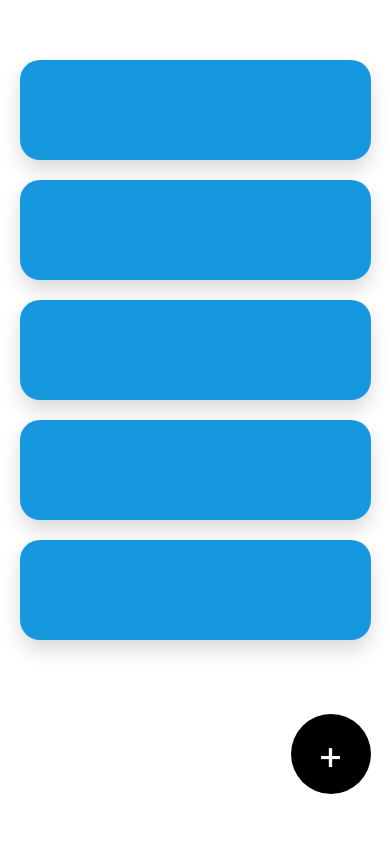
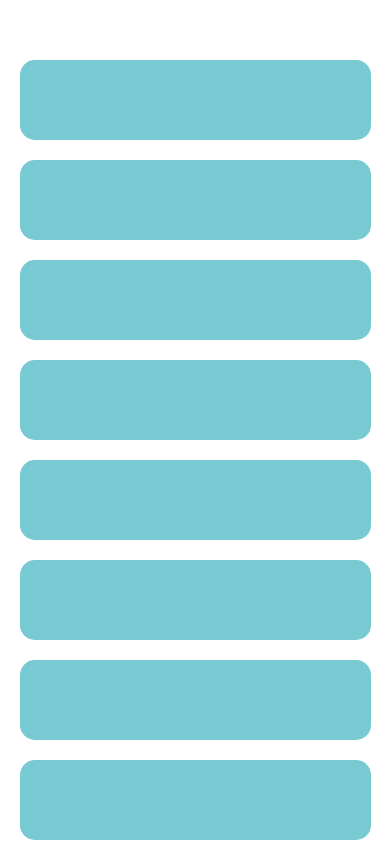
Before and after one commit to Emmanuel-MacAnThony/reanimated, a React Native app: screen / in a window 390 px wide. Built offline with nearby package versions, Linux system fonts and the light colour scheme.

Commit message:
animates flatlist

```diff
--- a/App.tsx
+++ b/App.tsx
@@ -1,114 +1,40 @@
 import {
+  FlatList,
+  StatusBar,
   StyleSheet,
   Text,
   View,
-  ScrollView,
-  SafeAreaView,
-  StatusBar,
-  TouchableOpacity,
+  ViewToken,
 } from "react-native";
-import React, { useState, useCallback, useRef, useEffect } from "react";
-import Animated, {
-  FadeIn,
-  FadeOut,
-  Layout,
-  ZoomIn,
-  ZoomOut,
-} from "react-native-reanimated";
+import React from "react";
+import ListItem from "./components/ListItem";
+import { useSharedValue } from "react-native-reanimated";
 
-export const LIST_ITEM_COLOR = "#1798DE";
+const data = new Array(50).fill(0).map((_, index) => ({ id: index }));
 
-interface Item {
-  id: number;
+export default function App() {
+  const viewableItems = useSharedValue<ViewToken[]>([]);
+  return (
+    <View style={styles.container}>
+      <StatusBar />
+      <FlatList
+        contentContainerStyle={{ paddingTop: 40 }}
+        data={data}
+        renderItem={({ item }) => {
+          return <ListItem item={item} viewableItems={viewableItems} />;
+        }}
+        keyExtractor={(item) => item.id.toString()}
+        onViewableItemsChanged={({ viewableItems: vItems }) => {
+          viewableItems.value = vItems;
+        }}
+      />
+    </View>
+  );
 }
-
-// new Array(5).fill(0).map((_, idx) => { return { id: idx };})
-
-const App = () => {
-  const [items, setItems] = useState<Item[]>(
-    new Array(5).fill(0).map((_, idx) => {
-      return { id: idx };
-    })
-  );
-
-  const initialMode = useRef<boolean>(true);
-
-  useEffect(() => {
-    initialMode.current = false;
-  }, []);
-
-  const onAdd = useCallback(() => {
-    setItems((currentItems) => {
-      const nextItemId = (currentItems[currentItems.length - 1]?.id ?? 0) + 1;
-      return [...currentItems, { id: nextItemId }];
-    });
-  }, []);
-
-  const onDelete = useCallback((itemId: number) => {
-    setItems((currentItems) => {
-      return currentItems.filter((item) => item.id !== itemId);
-    });
-  }, []);
-
-  return (
-    <SafeAreaView style={styles.container}>
-      <StatusBar backgroundColor={"transparent"} />
-      <TouchableOpacity style={styles.floatingButton} onPress={onAdd}>
-        <Text style={{ color: "white", fontSize: 40 }}>+</Text>
-      </TouchableOpacity>
-      <ScrollView
-        style={{ flex: 1 }}
-        contentContainerStyle={{ paddingVertical: 50 }}
-      >
-        {items.map((item, idx) => {
-          return (
-            <Animated.View
-              entering={initialMode.current ? FadeIn.delay(100 * idx) : FadeIn}
-              exiting={FadeOut}
-              style={styles.listItem}
-              key={item.id}
-              onTouchEnd={() => onDelete(item.id)}
-              layout={Layout.delay(100)}
-            />
-          );
-        })}
-      </ScrollView>
-    </SafeAreaView>
-  );
-};
-
-export default App;
 
 const styles = StyleSheet.create({
   container: {
     flex: 1,
     backgroundColor: "#fff",
-    //alignItems: "center",
-    //justifyContent: "center",
-  },
-  floatingButton: {
-    width: 80,
-    aspectRatio: 1,
-    backgroundColor: "black",
-    borderRadius: 40,
-    position: "absolute",
-    bottom: 50,
-    right: "5%",
-    zIndex: 10,
-    alignItems: "center",
-    justifyContent: "center",
-  },
-  listItem: {
-    height: 100,
-    backgroundColor: LIST_ITEM_COLOR,
-    width: "90%",
-    marginVertical: 10,
-    borderRadius: 20,
-    alignSelf: "center",
-    elevation: 5,
-    shadowColor: "black",
-    shadowOpacity: 0.15,
-    shadowOffset: { width: 0, height: 10 },
-    shadowRadius: 20,
   },
 });
--- a/components/ListItem.tsx
+++ b/components/ListItem.tsx
@@ -1,139 +1,41 @@
-import { Dimensions, StyleSheet, Text, View } from "react-native";
+import { StyleSheet, Text, View, ViewToken } from "react-native";
 import React from "react";
-import { TaskInterface } from "../App";
-import {
-  PanGestureHandler,
-  PanGestureHandlerGestureEvent,
-  PanGestureHandlerProps,
-} from "react-native-gesture-handler";
 import Animated, {
-  runOnJS,
-  useAnimatedGestureHandler,
   useAnimatedStyle,
-  useSharedValue,
   withTiming,
 } from "react-native-reanimated";
-import { FontAwesome5 } from "@expo/vector-icons";
 
-interface ListItemProps
-  extends Pick<PanGestureHandlerProps, "simultaneousHandlers"> {
-  task: TaskInterface;
-  onDismiss?: (task: TaskInterface) => void;
+interface IProps {
+  viewableItems: Animated.SharedValue<ViewToken[]>;
+  item: {
+    id: number;
+  };
 }
 
-const { width: SCREEN_WIDTH } = Dimensions.get("window");
-
-const LIST_ITEM_HEIGHT = 70;
-
-const TRANSLATE_X_THRESHOLD = -SCREEN_WIDTH * 0.3;
-
-const ListItem: React.FC<ListItemProps> = ({
-  task,
-  onDismiss,
-  simultaneousHandlers,
-}) => {
-  const translateX = useSharedValue(0);
-  const itemHeight = useSharedValue(LIST_ITEM_HEIGHT);
-  const marginVertical = useSharedValue(10);
-  const opacity = useSharedValue(1);
-
-  const panGestureEventHandler =
-    useAnimatedGestureHandler<PanGestureHandlerGestureEvent>({
-      onStart: () => {},
-      onActive: (event) => {
-        translateX.value = event.translationX;
-      },
-      onEnd: () => {
-        const shouldBeDismissed = translateX.value < TRANSLATE_X_THRESHOLD;
-        if (shouldBeDismissed) {
-          translateX.value = withTiming(-SCREEN_WIDTH);
-          itemHeight.value = withTiming(0);
-          marginVertical.value = withTiming(0);
-          opacity.value = withTiming(0, undefined, (isFinished) => {
-            if (isFinished && onDismiss) {
-              runOnJS(onDismiss)(task);
-            }
-          });
-        } else {
-          translateX.value = withTiming(0);
-        }
-      },
-    });
-
+const ListItem: React.FC<IProps> = ({ viewableItems, item }) => {
   const rStyle = useAnimatedStyle(() => {
+    const isVisible = Boolean(
+      viewableItems.value
+        .filter((item) => item.isViewable)
+        .find((viewableItem) => viewableItem.item.id === item.id)
+    );
     return {
-      transform: [{ translateX: translateX.value }],
+      opacity: withTiming(isVisible ? 1 : 0),
+      transform: [{ scale: withTiming(isVisible ? 1 : 0.6) }],
     };
   });
 
-  const rIconContainerStyle = useAnimatedStyle(() => {
-    const opacity = withTiming(
-      translateX.value < TRANSLATE_X_THRESHOLD ? 1 : 0
-    );
-    return { opacity };
-  });
-
-  const rTaskContainerStyle = useAnimatedStyle(() => {
-    return {
-      height: itemHeight.value,
-      marginVertical: marginVertical.value,
-      opacity: opacity.value,
-    };
-  });
-
-  return (
-    <Animated.View style={[styles.taskContainer, rTaskContainerStyle]}>
-      <Animated.View style={[styles.iconContainer, rIconContainerStyle]}>
-        <FontAwesome5
-          name={"trash-alt"}
-          size={LIST_ITEM_HEIGHT * 0.4}
-          color="red"
-        />
-      </Animated.View>
-      <PanGestureHandler
-        onGestureEvent={panGestureEventHandler}
-        simultaneousHandlers={simultaneousHandlers}
-      >
-        <Animated.View style={[styles.task, rStyle]}>
-          <Text style={styles.taskTitle}>{task.title}</Text>
-        </Animated.View>
-      </PanGestureHandler>
-    </Animated.View>
-  );
+  return <Animated.View style={[styles.listItem, rStyle]} />;
 };
 
 const styles = StyleSheet.create({
-  iconContainer: {
-    height: LIST_ITEM_HEIGHT,
-    width: LIST_ITEM_HEIGHT,
-    position: "absolute",
-    right: "10%",
-    justifyContent: "center",
-    alignItems: "center",
-  },
-  task: {
+  listItem: {
+    height: 80,
     width: "90%",
-    height: LIST_ITEM_HEIGHT,
-    backgroundColor: "white",
-    justifyContent: "center",
-    paddingLeft: 20,
-    shadowOpacity: 0.08,
-    shadowOffset: {
-      width: 0,
-      height: 20,
-    },
-    shadowRadius: 10,
-    elevation: 5,
-    borderRadius: 10,
-  },
-
-  taskContainer: {
-    width: "100%",
-    alignItems: "center",
-  },
-
-  taskTitle: {
-    fontSize: 16,
+    backgroundColor: "#78CAD2",
+    marginTop: 20,
+    borderRadius: 15,
+    alignSelf: "center",
   },
 });
 
```
